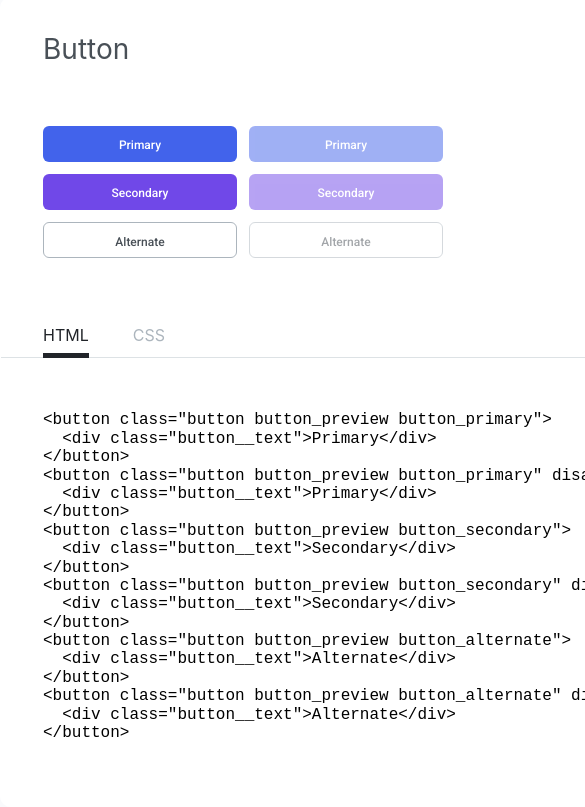
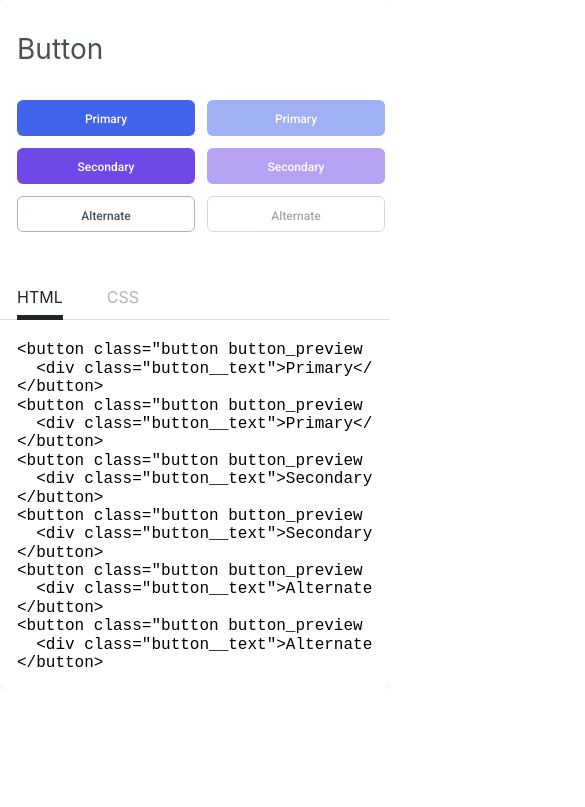
Before and after one commit to js-tasks-ru/htmlcss-20230714_grinux, a website: page pages/button.html in a window 390 px wide. Shown: the part 71-878 px from the top of the page, 585 px wide, since content can reach past the window. After the commit the page ends 844 px from the top, so only its background shows below. Drawn offline with Linux system fonts and the light colour scheme.

Commit message:
8-4 component pages: mobile version

```diff
--- a/components/component/component.css
+++ b/components/component/component.css
@@ -1,5 +1,6 @@
 .component {
-  width: 825px;
+  width: 100vw;
+  max-width: 825px;
   box-sizing: border-box;
   border: 1px solid transparent;
   border-radius: 11px;
@@ -14,6 +15,14 @@
   margin: 64px -48px 0 -42px;
   position: relative;
   top:35px;
+}
+
+.component__code {
+  white-space: nowrap;
+}
+
+.component__tabs {
+  height: 37px;
 }
 
 .component input[name='component-tab'] {
@@ -53,7 +62,7 @@
 }
 
 .component__preview_button {
-  grid-template-columns: repeat(2, 194px);
+  grid-template-columns: repeat(2, clamp(90px, 50%, 194px));
   grid-template-rows: repeat(3, 1fr);
   align-items: center;
   gap: 12px;
@@ -122,11 +131,16 @@
 }
 
 .component__html, .component__css {
-  overflow-x: auto;
-  margin-top: 64px;
+  overflow-x: scroll;
+  margin-top: 60px;
   white-space: pre;
   font-family: monospace, monospace;
   font-size: 1em;
+}
+
+.component__html::-webkit-scrollbar,
+.component__css::-webkit-scrollbar {
+  display: none;
 }
 
 .component input[id='#css-tab']:checked ~ .component__html,
@@ -134,3 +148,18 @@
 {
   display: none;
 }
+
+@media screen and (max-width: 768px) {
+  .component {
+    padding: 32px 16px 16px;
+  }
+  .component__preview {
+    margin-top: 32px;
+  }
+  .component__hr {
+    margin-top: 52px;
+  }
+  .component__html, .component__css {
+    margin-top: 32px;
+  }
+}
--- a/components/page/page.css
+++ b/components/page/page.css
@@ -2,6 +2,7 @@
   display: grid;
   grid-template-rows: auto 1fr auto;
   grid-template-areas: "header" "main" "footer";
+  overflow: hidden;
 }
 
 .page_inner {
--- a/components/tabs/tabs.css
+++ b/components/tabs/tabs.css
@@ -35,7 +35,6 @@
 }
 
 .tabs__input {
-.tabs input[name='nav-tab'] {
   display: none;
 }
 
```
